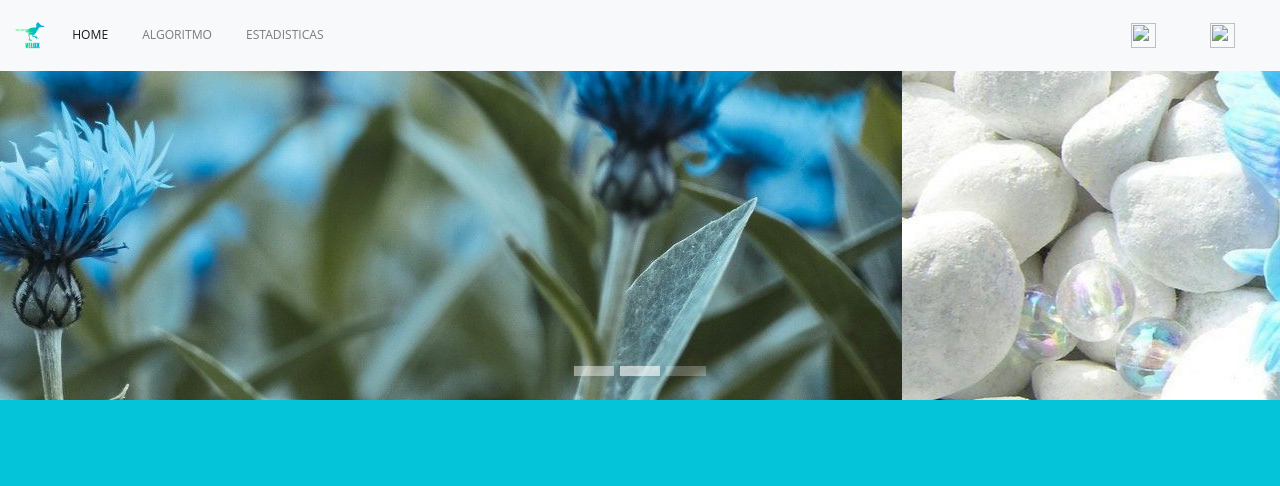
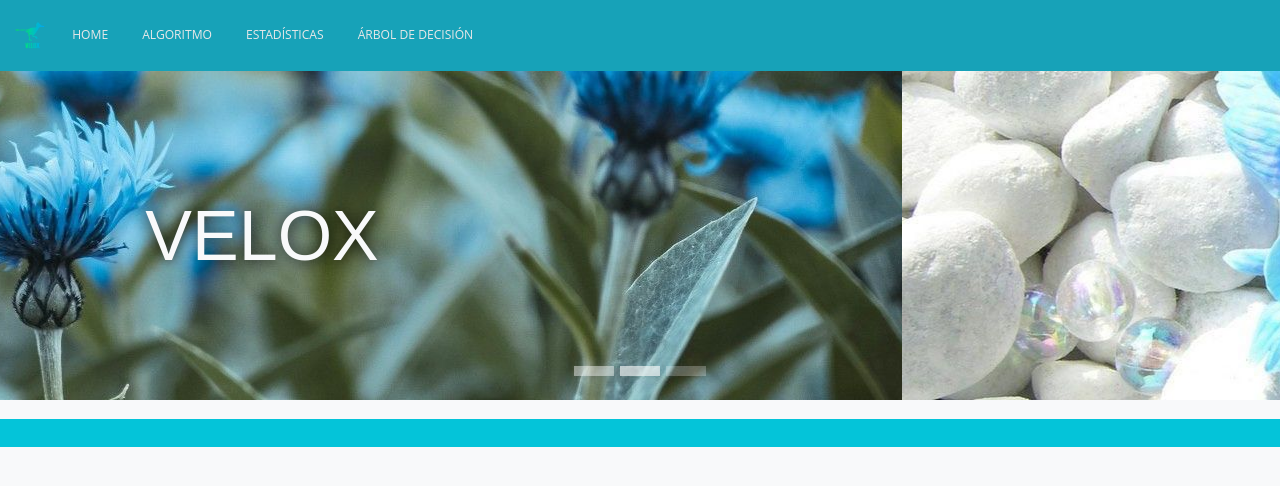
Before and after one commit to Velox-corp/Modulo_python, a website: page index.html in a window 1280 px wide. Drawn offline with nearby package versions, Linux system fonts and the light colour scheme.

Commit message:
Falta-información

```diff
--- a/index.html
+++ b/index.html
@@ -3,7 +3,7 @@
     <html>
     <head>
     <meta http-equiv="Content-Type" content="text/htmset=UTF-8">
-    <title>Modelo Python | Home</title>
+    <title>Módelo Python | Home</title>
     <link rel="icon" href="img/Logotipo.png" type="image/jpg" />
 
     <link rel="stylesheet" href="https://maxcdn.bootstrapcdn.com/bootstrap/4.4.1/css/bootstrap.min.css">
@@ -17,9 +17,9 @@
 	<link href="css/slider.css" rel="stylesheet">
 
     </head>
-    <body style="background-color: #04C4D9">
-        <nav class="navbar navbar-expand-md navbar-light bg-light navbar-hover fixed-top" style="background: #0D0D0D; color: #E8E8E8; font-family:'Open Sans', sans-serif; font-size: 11px;">
-            <a class="navbar-brand" href="index.html"><img src="img/Logotipo.png" class="hover" style="height: 40px; width: 40px"></a>
+    <body style="background-color:  #F8F9FA">
+        <nav class="navbar navbar-expand-md navbar-info bg-info navbar-hover fixed-top" style="color: rgba(0,0,0,.9); font-family:'Open Sans', sans-serif; font-size: 11px;">
+            <a class="navbar-brand" href="index.html"><img src="img/Logotipo.png" class="hover" style="height: 40px; width: 40px; border-radius:50%"></a>
             <button class="navbar-toggler" type="button" data-toggle="collapse" data-target="#navbarHover" aria-controls="navbarDD" aria-expanded="false" aria-label="Navigation" style="background: #24A5BA">
                 <span class="navbar-toggler-icon"></span>
             </button>
@@ -32,30 +32,12 @@
                         <a class="nav-link" href="algoritmo.html">ALGORITMO</a>
                     </li>
                     <li class="nav-item">
-                        <a class="nav-link" href="estadisticas.html">ESTADISTICAS</a>
+                        <a class="nav-link" href="estadisticas.html">ESTADÍSTICAS</a>
+                    </li>
+                    <li class="nav-item">
+                        <a class="nav-link" href="arbol.html">ÁRBOL DE DECISIÓN</a>
                     </li>
                 </ul>
-                <div class="col">
-
-                </div>
-                <span>
-                    <ul class="navbar-nav my-2 my-lg-0">
-                        <li class="nav-item">
-                          <a class="nav-link" href="carrito.jsp" tabindex="-1" aria-disabled="true"><img src="img/carrito.png" class="hover" style="height: 25px; width: 25px"></a>
-                        </li>
-                        <li class="nav-item-2">
-                            <div id="ocultable" style="display: none">
-                                <div class="topnav">
-                                    <input class="form-control" type="text" placeholder="Buscar" aria-label="Search" style="background: #0C0C0D; color: #E8E8E8; font-family:'Open Sans', sans-serif; border-color: #E8E8E8">
-                                </div>
-                            </div>
-                        </li>
-                        <li class="nav-item">
-                            <a class="nav-link" href="#" tabindex="-1" aria-disabled="true"><img src="img/buscar.png" class="hover" style="height: 25px; width: 25px; margin-right: .5vw" onclick="return mostrarOcultar('ocultable')" type="button" class="oculta"></a>
-
-                        </li>
-                    </ul>
-                </span>
             </div>
         </nav>
         <div id="slides" class="carousel slide" data-ride="carousel">
@@ -68,7 +50,7 @@
                 <div class="carousel-item active">
                     <img src="img/2.jpg">
                     <div class="carousel-caption">
-                        <h1 class="display-2" style="margin-top: 10vw; font-family: 'Impact', sans-serif; color: white"></h1>
+                        <h1 class="display-2" style="margin-top: 5vw; font-family: 'Muli', sans-serif; color: #F8F9FA">VELOX</h1>
                     </div>
                 </div>
                 <div class="carousel-item">
```
